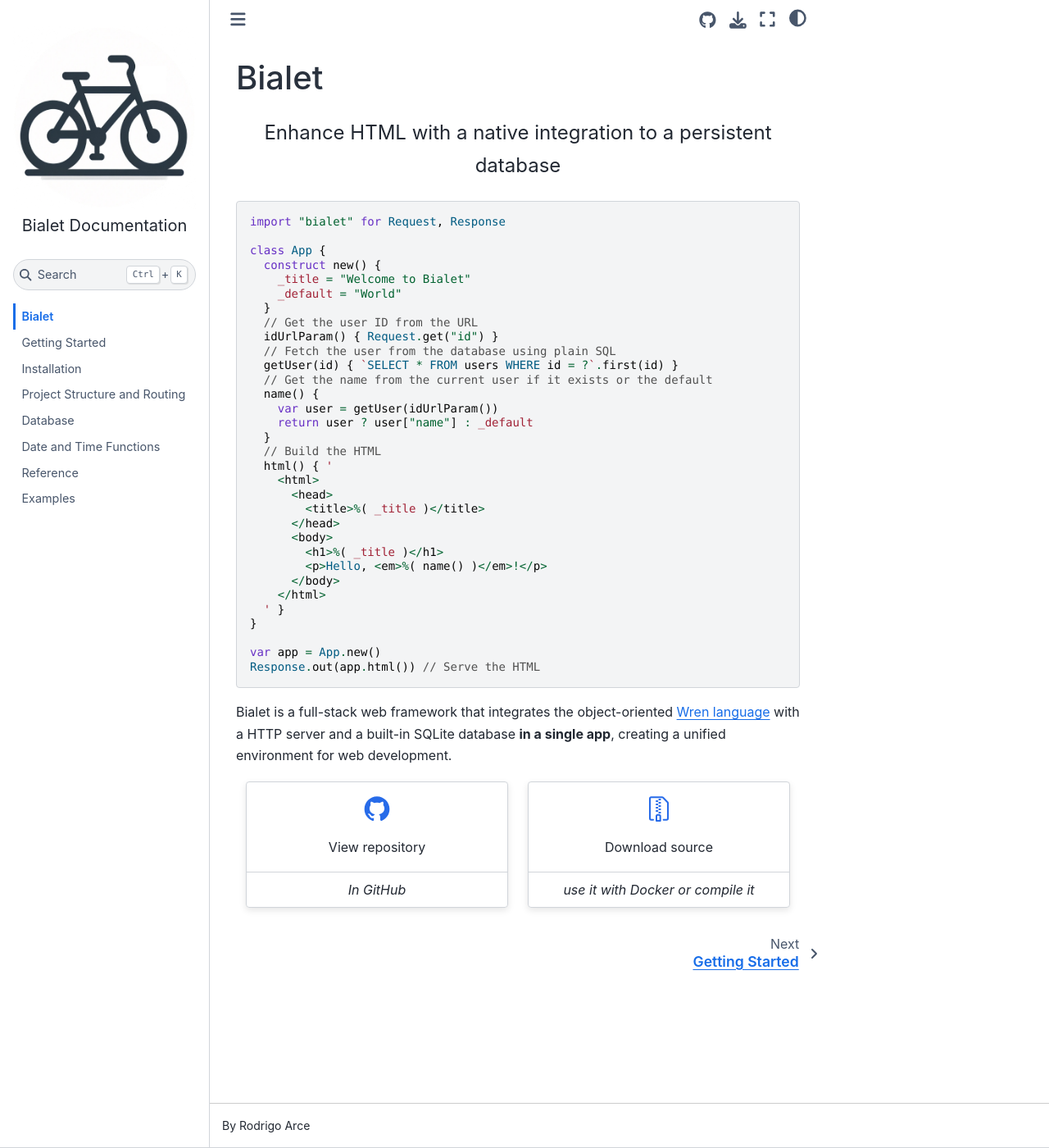
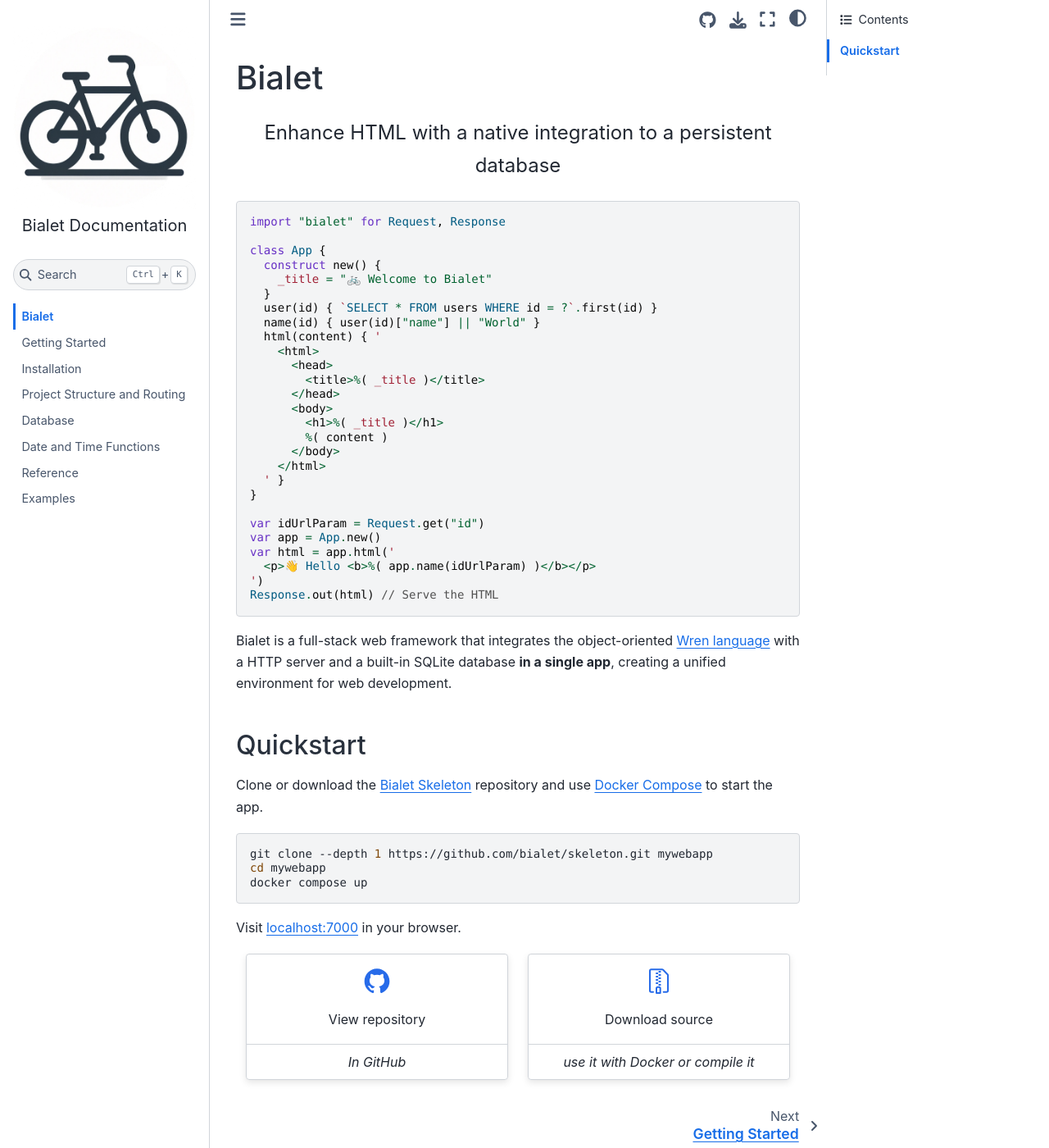
Before and after one commit to bialet/bialet, a Sphinx documentation site: the page built from docs/index.rst, in a window 1280 px wide and 1400 px high. Shown: the whole window at 82% size. Built offline with Sphinx 7.4.7 and the Sphinx Book theme 1.1.4, drawn with Linux system fonts in a browser that asks for light colours.

Commit message:
Improve doc first page and first code sample

```diff
--- a/docs/conf.py
+++ b/docs/conf.py
@@ -14,7 +14,7 @@
 # -- General configuration ---------------------------------------------------
 # https://www.sphinx-doc.org/en/master/usage/configuration.html#general-configuration
 
-extensions = ['myst_parser', 'sphinx_design', 'sphinxext.opengraph']
+extensions = ['myst_parser', 'sphinx_design', 'sphinxext.opengraph', 'sphinx_copybutton']
 
 templates_path = ['_templates']
 exclude_patterns = ['requirements.txt']
--- a/docs/index.rst
+++ b/docs/index.rst
@@ -14,37 +14,46 @@
 
   class App {
     construct new() {
-      _title = "Welcome to Bialet"
-      _default = "World"
+      _title = "🚲 Welcome to Bialet"
     }
-    // Get the user ID from the URL
-    idUrlParam() { Request.get("id") }
-    // Fetch the user from the database using plain SQL
-    getUser(id) { `SELECT * FROM users WHERE id = ?`.first(id) }
-    // Get the name from the current user if it exists or the default
-    name() {
-      var user = getUser(idUrlParam())
-      return user ? user["name"] : _default
-    }
-    // Build the HTML
-    html() { '
+    user(id) { `SELECT * FROM users WHERE id = ?`.first(id) }
+    name(id) { user(id)["name"] || "World" }
+    html(content) { '
       <html>
         <head>
           <title>%( _title )</title>
         </head>
         <body>
           <h1>%( _title )</h1>
-          <p>Hello, <em>%( name() )</em>!</p>
+          %( content )
         </body>
       </html>
     ' }
   }
 
+  var idUrlParam = Request.get("id")
   var app = App.new()
-  Response.out(app.html()) // Serve the HTML
+  var html = app.html('
+    <p>👋 Hello <b>%( app.name(idUrlParam) )</b></p>
+  ')
+  Response.out(html) // Serve the HTML
 
 
 Bialet is a full-stack web framework that integrates the object-oriented `Wren language <https://wren.io/>`_ with a HTTP server and a built-in SQLite database **in a single app**, creating a unified environment for web development.
+
+----------
+Quickstart
+----------
+
+Clone or download the `Bialet Skeleton <https://github.com/bialet/skeleton>`_ repository and use `Docker Compose <https://docs.docker.com/compose/>`_ to start the app.
+
+.. code-block:: shell
+
+  git clone --depth 1 https://github.com/bialet/skeleton.git mywebapp
+  cd mywebapp
+  docker compose up
+
+Visit `localhost:7000 <http://localhost:7000>`_ in your browser.
 
 .. grid:: 2
 
--- a/docs/requirements.txt
+++ b/docs/requirements.txt
@@ -3,3 +3,4 @@
 sphinx-book-theme==1.1.2
 sphinx-design==0.5.0
 sphinxext-opengraph==0.9.1
+sphinx-copybutton==0.5.2
```
Also changed, not shown: README.md (+14 -11 lines), 1 other file.
